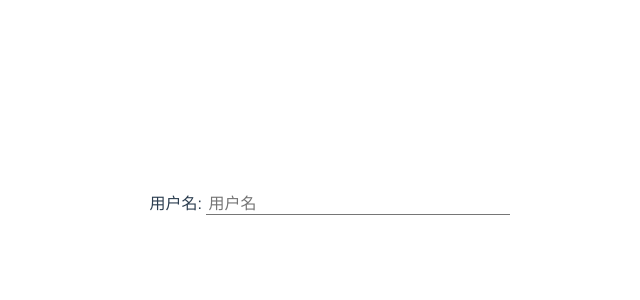
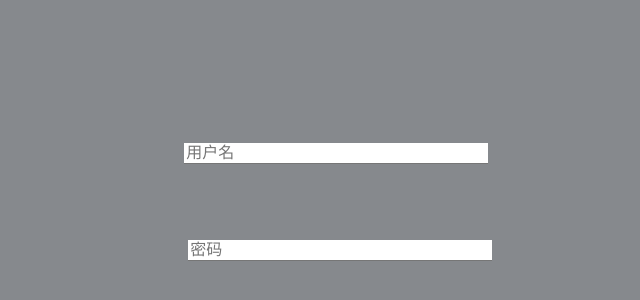
Before and after one commit to xiaowinner/MacMen, a Vue app: page / in a window 1280 px wide. Shown: the part 148-448 px from the top of the page, without its empty margins (310-950 px from the left). Built offline with nearby package versions, Linux system fonts and the light colour scheme; a web font is replaced by a local one.

Commit message:
登录框

```diff
--- a/src/App.vue
+++ b/src/App.vue
@@ -17,11 +17,14 @@
 
 <style>
   @import "./css/pure-min.css";
+  @import "./css/font-awesome/css/font-awesome.min.css";
   html {
     height: 100%;
   }
 
   body {
+    background-color: rgba(15, 20, 28, 0.5);
+    filter: alpha(opacity:30);
     display: flex;
     align-items: center;
     justify-content: center;
--- a/src/components/Login.vue
+++ b/src/components/Login.vue
@@ -1,8 +1,18 @@
 <template>
   <div>
-    <form>
-      <label for="name">用户名: </label>
-      <input id="name" class="login_border pure-form" type="text" placeholder="用户名">
+    <form autocomplete="off">
+
+      <label for="name"></label>
+      <p>
+        <i class="fa fa-user"></i>
+        <input id="name" class="login_border" type="text" placeholder="用户名" autocomplete="off">
+      </p>
+      <p>
+        <i class="fa fa-key fa-fw"></i>
+        <input id="password" class="login_border password" type="password" placeholder="密码" autocomplete="new-password">
+      </p>
+      <label for="password"> </label>
+
     </form>
   </div>
 
@@ -23,4 +33,5 @@
 <style lang="sass" scoped>
   @import "../css/components/login.scss";
   @import "../css/pure-min.css";
+  @import "../css/font-awesome/css/font-awesome.min.css";
 </style>
--- a/src/css/components/login.scss
+++ b/src/css/components/login.scss
@@ -7,3 +7,18 @@
   width: 300px;
 
 }
+
+body {
+  background-color: #565d64;
+}
+
+
+input:-webkit-autofill {
+  -webkit-box-shadow: 0 0 0px 1000px white inset;
+  -webkit-text-fill-color: #333;
+}
+
+.password {
+  margin-top: 60px;
+
+}
--- a/views/index.html
+++ b/views/index.html
@@ -1 +1 @@
-<!DOCTYPE html><html><head><meta charset=utf-8><meta name=viewport content="width=device-width,initial-scale=1"><link href=./src/css/pure-min.css><title>macmen</title><link href=/static/css/app.b601dd87d2c60451d80eb1ce5b2bd73b.css rel=stylesheet></head><body><div id=app></div><script type=text/javascript src=/static/js/manifest.d04ee2c1ebc5baad28ea.js></script><script type=text/javascript src=/static/js/vendor.21bb1d89acf9302eb2dd.js></script><script type=text/javascript src=/static/js/app.a66566a9e287ed13c49b.js></script></body></html>
+<!DOCTYPE html><html><head><meta charset=utf-8><meta name=viewport content="width=device-width,initial-scale=1"><link href=./src/css/pure-min.css><title>macmen</title><link href=/static/css/app.d60fdd9c0067b730a7170cf4c75b2b77.css rel=stylesheet></head><body><div id=app></div><script type=text/javascript src=/static/js/manifest.32254c2eab8f6d273bb4.js></script><script type=text/javascript src=/static/js/vendor.21bb1d89acf9302eb2dd.js></script><script type=text/javascript src=/static/js/app.2a7934f154ccb22d2474.js></script></body></html>
```
